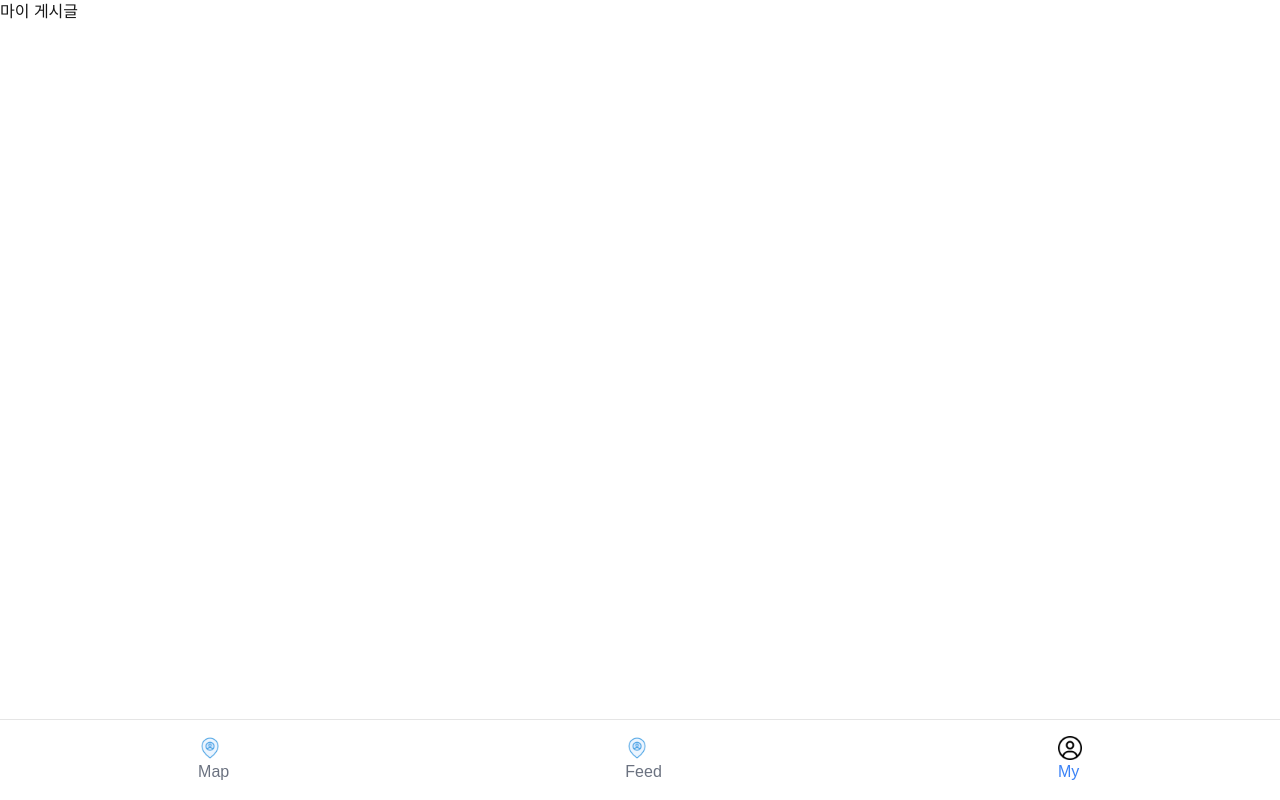
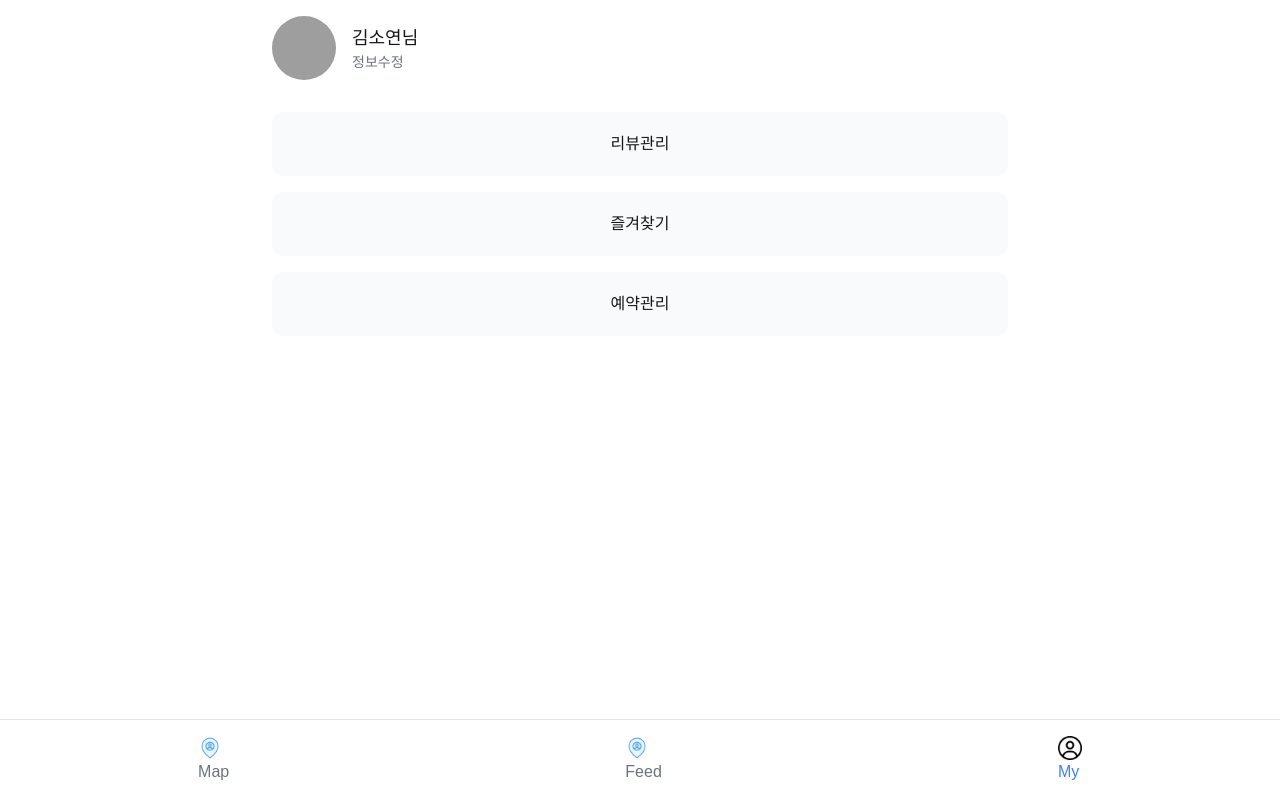
Before and after one commit to soyeooooo/PONGDAND, a Next.js app: page /My in a window 1280 px wide. Built offline with nearby package versions, Linux system fonts and the light colour scheme; grey boxes are pictures that could not be loaded.

Commit message:
feat : MY page
MY 단독 (tailwind) 사용으로 페이지 개발

```diff
--- /dev/null
+++ b/postcss.config.js
@@ -0,0 +1,6 @@
+module.exports = {
+  plugins: {
+    tailwindcss: {},
+    autoprefixer: {},
+  },
+}
--- a/src/app/(afterlogin)/My/page.tsx
+++ b/src/app/(afterlogin)/My/page.tsx
@@ -1,7 +1,52 @@
-export default function My() {
-    return (
-      <main>
-        마이 게시글
-      </main>
-    )
-  }
+// src/app/my/page.tsx
+import Image from 'next/image'
+import Link from 'next/link'
+import { IoSettingsOutline } from 'react-icons/io5'
+
+export default function MyPage() {
+  return (
+    <main className="max-w-screen-md mx-auto p-4 flex flex-col items-center">
+      {/* 프로필 섹션 */}
+      <div className="w-full flex justify-between items-center mb-8">
+        <div className="flex items-center gap-4">
+          <div className="w-16 h-16 bg-gray-100 rounded-full overflow-hidden">
+            <Image
+              src="/default-profile.png"
+              alt="프로필"
+              width={64}
+              height={64}
+              className="w-full h-full object-cover"
+            />
+          </div>
+
+          <div className="flex flex-col justify-center h-16">
+            <h1 className="text-lg font-medium">김소연님</h1>
+            <Link
+              href="/edit-profile"
+              className="text-sm text-gray-500 hover:text-gray-700 hover:underline"
+            >
+              정보수정
+            </Link>
+          </div>
+        </div>
+      </div>
+
+
+
+      {/* 관리 버튼 섹션 */}
+      <div className="w-full space-y-4">
+        <button className="w-full h-16 bg-gray-50 rounded-xl hover:bg-gray-100 transition-colors flex items-center justify-center">
+          <span className="text-base">리뷰관리</span>
+        </button>
+
+        <button className="w-full h-16 bg-gray-50 rounded-xl hover:bg-gray-100 transition-colors flex items-center justify-center">
+          <span className="text-base">즐겨찾기</span>
+        </button>
+
+        <button className="w-full h-16 bg-gray-50 rounded-xl hover:bg-gray-100 transition-colors flex items-center justify-center">
+          <span className="text-base">예약관리</span>
+        </button>
+      </div>
+    </main>
+  )
+}
--- /dev/null
+++ b/tailwind.config.js
@@ -0,0 +1,13 @@
+/** @type {import('tailwindcss').Config} */
+module.exports = {
+  content: [
+    "./src/**/*.{js,ts,jsx,tsx,mdx}",
+    "./app/**/*.{js,ts,jsx,tsx,mdx}",
+    "./pages/**/*.{js,ts,jsx,tsx,mdx}",
+    "./components/**/*.{js,ts,jsx,tsx,mdx}",
+  ],
+  theme: {
+    extend: {},
+  },
+  plugins: [],
+}
```
